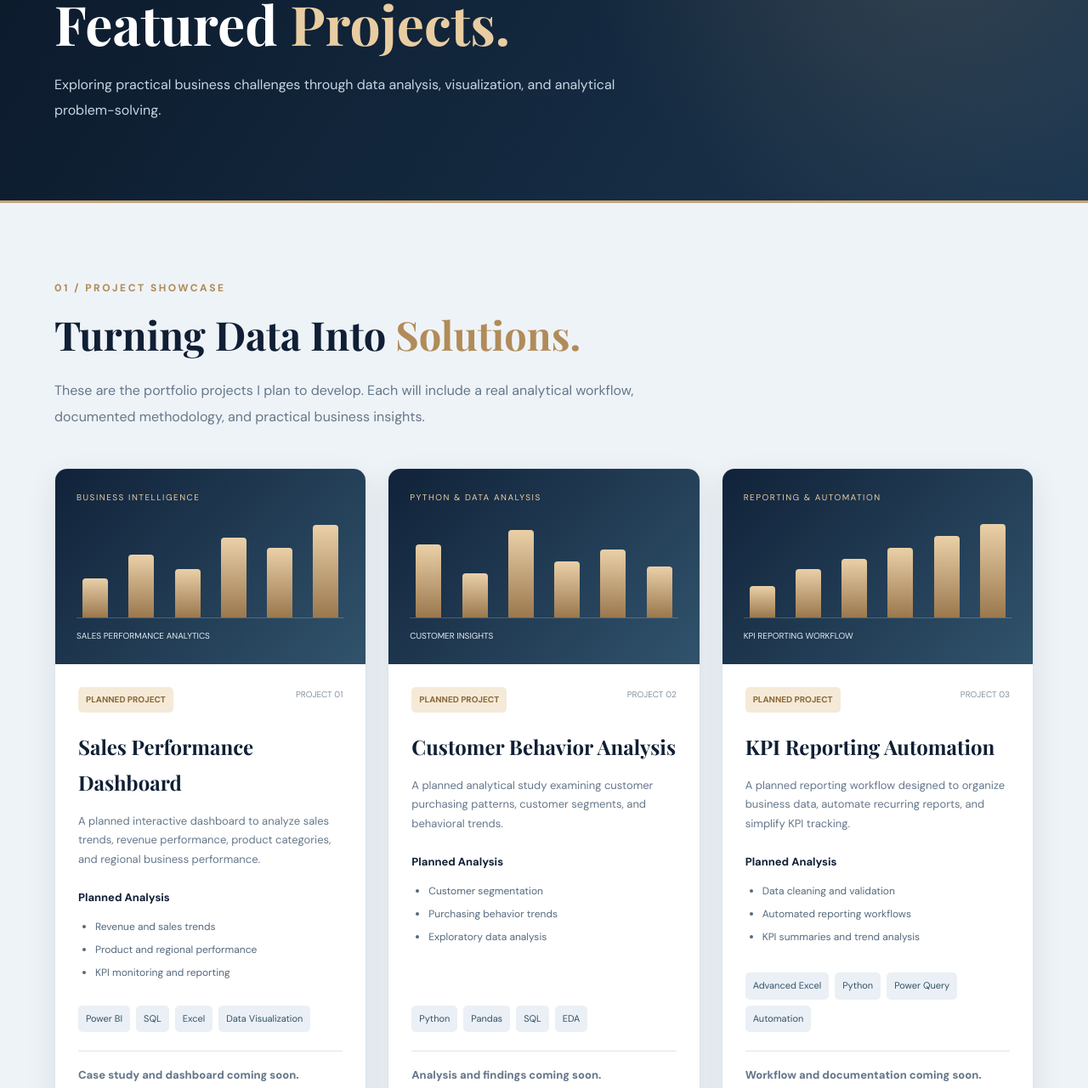
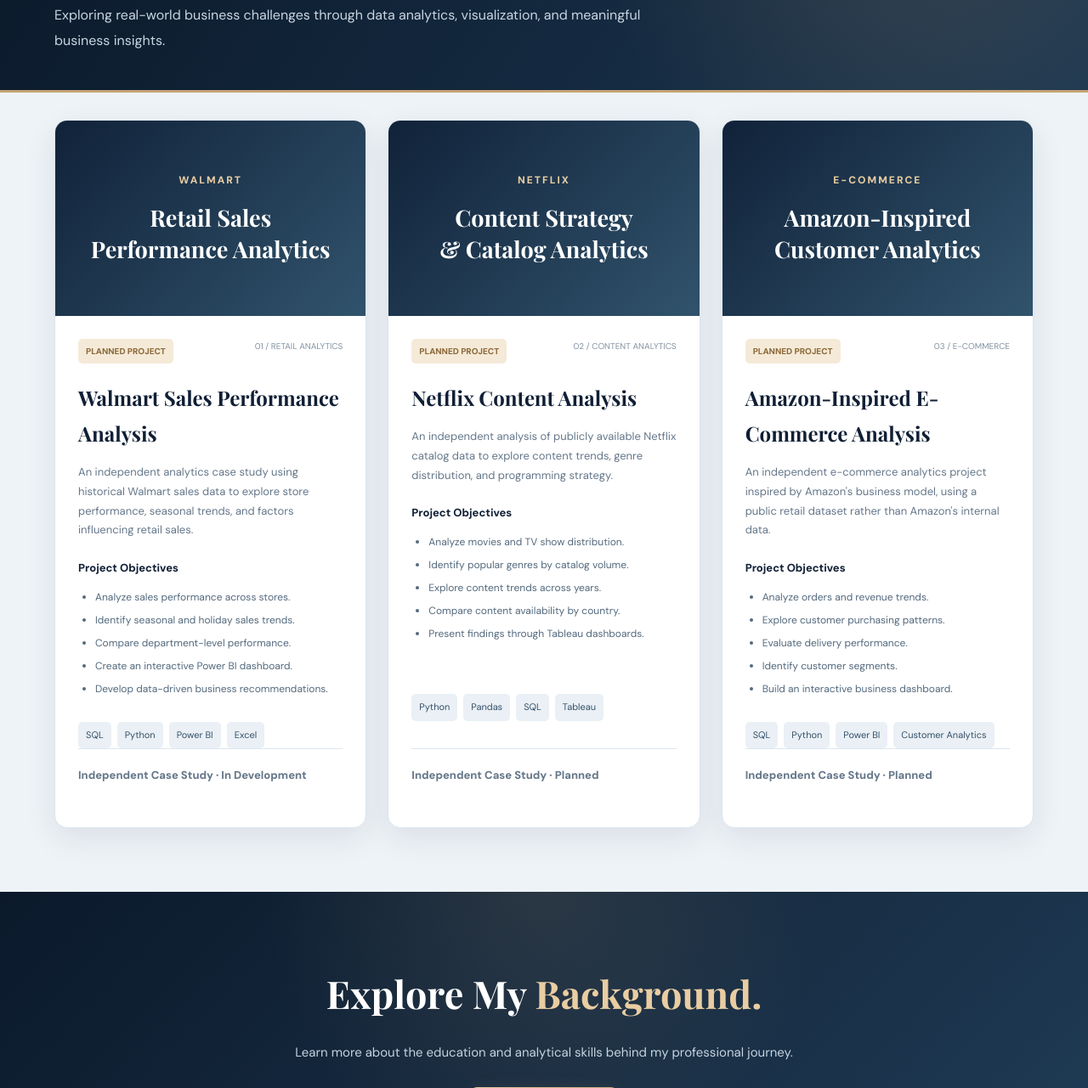
Before and after one commit to haripriya-portfolio/business-data-analyst-portfolio, a plain HTML site: page projects.html in a window 1280 px wide. Shown: the part 220-1501 px from the top of the page at 85% size. Drawn offline with nearby package versions, Linux system fonts and the light colour scheme.

Commit message:
Update projects with single heading and company case studies

```diff
--- a/projects.html
+++ b/projects.html
@@ -4,18 +4,84 @@
 
 <head>
   <meta charset="UTF-8">
-  <meta name="viewport"
-        content="width=device-width, initial-scale=1.0">
+  <meta name="viewport" content="width=device-width, initial-scale=1.0">
 
   <meta name="description"
-        content="Data Analytics and Business Intelligence Projects by Hari Priya Potu">
+        content="Data analytics and business intelligence portfolio projects by Hari Priya Potu.">
 
-  <title>Projects | Hari Priya Potu</title>
+  <title>Featured Projects | Hari Priya Potu</title>
 
   <link rel="stylesheet" href="style.css">
+
+  <style>
+    /* PROJECTS PAGE ONLY */
+
+    .projects-page .page-banner {
+      padding: 48px 0 42px;
+    }
+
+    .projects-page .page-banner h1 {
+      margin-bottom: 14px;
+    }
+
+    .projects-page .projects-section {
+      padding: 32px 0 75px;
+    }
+
+    .projects-page .projects-grid {
+      margin-top: 0;
+    }
+
+    .projects-page .project-card {
+      height: 100%;
+    }
+
+    .projects-page .project-visual {
+      display: flex;
+      align-items: center;
+      justify-content: center;
+      text-align: center;
+    }
+
+    .projects-page .project-company {
+      color: #e9cda2;
+      font-size: 12px;
+      font-weight: 800;
+      letter-spacing: 2px;
+      text-transform: uppercase;
+      margin-bottom: 15px;
+    }
+
+    .projects-page .project-visual-title {
+      color: #ffffff;
+      font-family: 'Playfair Display', Georgia, serif;
+      font-size: 27px;
+      line-height: 1.35;
+    }
+
+    .projects-page .project-body {
+      display: flex;
+      flex-direction: column;
+    }
+
+    .projects-page .project-coming-soon {
+      margin-top: auto;
+      padding-top: 20px;
+    }
+
+    @media (max-width: 600px) {
+      .projects-page .page-banner {
+        padding: 38px 0 32px;
+      }
+
+      .projects-page .projects-section {
+        padding: 24px 0 55px;
+      }
+    }
+  </style>
 </head>
 
-<body>
+<body class="projects-page">
 
   <!-- NAVIGATION -->
   <header class="header">
@@ -38,9 +104,7 @@
         <a href="experience.html">Experience</a>
         <a href="projects.html" class="active">Projects</a>
         <a href="education.html">Education</a>
-        <a href="contact.html" class="nav-contact">
-          Contact
-        </a>
+        <a href="contact.html" class="nav-contact">Contact</a>
       </div>
 
     </nav>
@@ -48,71 +112,40 @@
 
   <main>
 
-    <!-- PAGE BANNER -->
+    <!-- ONE MAIN HEADING -->
     <section class="page-banner">
       <div class="container">
-
-        <p class="section-label">
-          ANALYTICS PORTFOLIO
-        </p>
 
         <h1>
           Featured <span>Projects.</span>
         </h1>
 
         <p>
-          Exploring practical business challenges
-          through data analysis, visualization,
-          and analytical problem-solving.
+          Exploring real-world business challenges through
+          data analytics, visualization, and meaningful
+          business insights.
         </p>
 
       </div>
     </section>
 
-    <!-- PROJECTS SECTION -->
+    <!-- PROJECT CARDS -->
     <section class="section projects-section">
       <div class="container">
 
-        <p class="section-label">
-          01 / PROJECT SHOWCASE
-        </p>
-
-        <h2 class="section-title">
-          Turning Data Into <span>Solutions.</span>
-        </h2>
-
-        <p class="section-subtitle">
-          These are the portfolio projects I plan
-          to develop. Each will include a real
-          analytical workflow, documented methodology,
-          and practical business insights.
-        </p>
-
         <div class="projects-grid">
 
-          <!-- PROJECT 1 -->
+          <!-- PROJECT 1: WALMART -->
           <article class="project-card">
 
             <div class="project-visual">
-              <div class="project-visual-content">
+              <div>
+                <p class="project-company">Walmart</p>
 
-                <span class="project-visual-label">
-                  BUSINESS INTELLIGENCE
-                </span>
-
-                <div class="project-chart-bars">
-                  <span style="height: 40%"></span>
-                  <span style="height: 65%"></span>
-                  <span style="height: 50%"></span>
-                  <span style="height: 82%"></span>
-                  <span style="height: 72%"></span>
-                  <span style="height: 95%"></span>
-                </div>
-
-                <span class="project-visual-footer">
-                  SALES PERFORMANCE ANALYTICS
-                </span>
-
+                <h3 class="project-visual-title">
+                  Retail Sales<br>
+                  Performance Analytics
+                </h3>
               </div>
             </div>
 
@@ -122,65 +155,58 @@
                 <span class="project-status">
                   PLANNED PROJECT
                 </span>
+
                 <span class="project-index">
-                  PROJECT 01
+                  01 / RETAIL ANALYTICS
                 </span>
               </div>
 
-              <h3>Sales Performance Dashboard</h3>
+              <h3>
+                Walmart Sales Performance Analysis
+              </h3>
 
               <p>
-                A planned interactive dashboard
-                to analyze sales trends, revenue
-                performance, product categories,
-                and regional business performance.
+                An independent analytics case study using
+                historical Walmart sales data to explore
+                store performance, seasonal trends, and
+                factors influencing retail sales.
               </p>
 
-              <h4>Planned Analysis</h4>
+              <h4>Project Objectives</h4>
 
               <ul class="project-points">
-                <li>Revenue and sales trends</li>
-                <li>Product and regional performance</li>
-                <li>KPI monitoring and reporting</li>
+                <li>Analyze sales performance across stores.</li>
+                <li>Identify seasonal and holiday sales trends.</li>
+                <li>Compare department-level performance.</li>
+                <li>Create an interactive Power BI dashboard.</li>
+                <li>Develop data-driven business recommendations.</li>
               </ul>
 
               <div class="project-tags">
+                <span>SQL</span>
+                <span>Python</span>
                 <span>Power BI</span>
-                <span>SQL</span>
                 <span>Excel</span>
-                <span>Data Visualization</span>
               </div>
 
               <p class="project-coming-soon">
-                Case study and dashboard coming soon.
+                Independent Case Study · In Development
               </p>
 
             </div>
           </article>
 
-          <!-- PROJECT 2 -->
+          <!-- PROJECT 2: NETFLIX -->
           <article class="project-card">
 
             <div class="project-visual">
-              <div class="project-visual-content">
+              <div>
+                <p class="project-company">Netflix</p>
 
-                <span class="project-visual-label">
-                  PYTHON & DATA ANALYSIS
-                </span>
-
-                <div class="project-chart-bars">
-                  <span style="height: 75%"></span>
-                  <span style="height: 45%"></span>
-                  <span style="height: 90%"></span>
-                  <span style="height: 58%"></span>
-                  <span style="height: 70%"></span>
-                  <span style="height: 52%"></span>
-                </div>
-
-                <span class="project-visual-footer">
-                  CUSTOMER INSIGHTS
-                </span>
-
+                <h3 class="project-visual-title">
+                  Content Strategy<br>
+                  & Catalog Analytics
+                </h3>
               </div>
             </div>
 
@@ -190,65 +216,58 @@
                 <span class="project-status">
                   PLANNED PROJECT
                 </span>
+
                 <span class="project-index">
-                  PROJECT 02
+                  02 / CONTENT ANALYTICS
                 </span>
               </div>
 
-              <h3>Customer Behavior Analysis</h3>
+              <h3>
+                Netflix Content Analysis
+              </h3>
 
               <p>
-                A planned analytical study
-                examining customer purchasing
-                patterns, customer segments,
-                and behavioral trends.
+                An independent analysis of publicly
+                available Netflix catalog data to
+                explore content trends, genre
+                distribution, and programming strategy.
               </p>
 
-              <h4>Planned Analysis</h4>
+              <h4>Project Objectives</h4>
 
               <ul class="project-points">
-                <li>Customer segmentation</li>
-                <li>Purchasing behavior trends</li>
-                <li>Exploratory data analysis</li>
+                <li>Analyze movies and TV show distribution.</li>
+                <li>Identify popular genres by catalog volume.</li>
+                <li>Explore content trends across years.</li>
+                <li>Compare content availability by country.</li>
+                <li>Present findings through Tableau dashboards.</li>
               </ul>
 
               <div class="project-tags">
                 <span>Python</span>
                 <span>Pandas</span>
                 <span>SQL</span>
-                <span>EDA</span>
+                <span>Tableau</span>
               </div>
 
               <p class="project-coming-soon">
-                Analysis and findings coming soon.
+                Independent Case Study · Planned
               </p>
 
             </div>
           </article>
 
-          <!-- PROJECT 3 -->
+          <!-- PROJECT 3: AMAZON -->
           <article class="project-card">
 
             <div class="project-visual">
-              <div class="project-visual-content">
+              <div>
+                <p class="project-company">E-Commerce</p>
 
-                <span class="project-visual-label">
-                  REPORTING & AUTOMATION
-                </span>
-
-                <div class="project-chart-bars">
-                  <span style="height: 32%"></span>
-                  <span style="height: 50%"></span>
-                  <span style="height: 60%"></span>
-                  <span style="height: 72%"></span>
-                  <span style="height: 84%"></span>
-                  <span style="height: 96%"></span>
-                </div>
-
-                <span class="project-visual-footer">
-                  KPI REPORTING WORKFLOW
-                </span>
-
+                <h3 class="project-visual-title">
+                  Amazon-Inspired<br>
+                  Customer Analytics
+                </h3>
               </div>
             </div>
 
@@ -258,119 +277,67 @@
                 <span class="project-status">
                   PLANNED PROJECT
                 </span>
+
                 <span class="project-index">
-                  PROJECT 03
+                  03 / E-COMMERCE
                 </span>
               </div>
 
-              <h3>KPI Reporting Automation</h3>
+              <h3>
+                Amazon-Inspired E-Commerce Analysis
+              </h3>
 
               <p>
-                A planned reporting workflow
-                designed to organize business
-                data, automate recurring reports,
-                and simplify KPI tracking.
+                An independent e-commerce analytics
+                project inspired by Amazon's business
+                model, using a public retail dataset
+                rather than Amazon's internal data.
               </p>
 
-              <h4>Planned Analysis</h4>
+              <h4>Project Objectives</h4>
 
               <ul class="project-points">
-                <li>Data cleaning and validation</li>
-                <li>Automated reporting workflows</li>
-                <li>KPI summaries and trend analysis</li>
+                <li>Analyze orders and revenue trends.</li>
+                <li>Explore customer purchasing patterns.</li>
+                <li>Evaluate delivery performance.</li>
+                <li>Identify customer segments.</li>
+                <li>Build an interactive business dashboard.</li>
               </ul>
 
               <div class="project-tags">
-                <span>Advanced Excel</span>
+                <span>SQL</span>
                 <span>Python</span>
-                <span>Power Query</span>
-                <span>Automation</span>
+                <span>Power BI</span>
+                <span>Customer Analytics</span>
               </div>
 
               <p class="project-coming-soon">
-                Workflow and documentation coming soon.
+                Independent Case Study · Planned
               </p>
 
             </div>
           </article>
 
         </div>
+
       </div>
     </section>
 
-    <!-- PROJECT DEVELOPMENT PROCESS -->
-    <section class="section workflow-section">
-      <div class="container">
-
-        <p class="section-label">
-          02 / PROJECT METHODOLOGY
-        </p>
-
-        <h2 class="section-title">
-          My Analytical <span>Approach.</span>
-        </h2>
-
-        <div class="workflow-grid">
-
-          <div class="workflow-card">
-            <span>01</span>
-            <h3>Define</h3>
-            <p>
-              Identify the business question
-              and establish measurable objectives.
-            </p>
-          </div>
-
-          <div class="workflow-card">
-            <span>02</span>
-            <h3>Prepare</h3>
-            <p>
-              Collect, clean, validate,
-              and organize relevant datasets.
-            </p>
-          </div>
-
-          <div class="workflow-card">
-            <span>03</span>
-            <h3>Analyze</h3>
-            <p>
-              Explore patterns, calculate metrics,
-              and create meaningful visualizations.
-            </p>
-          </div>
-
-          <div class="workflow-card">
-            <span>04</span>
-            <h3>Present</h3>
-            <p>
-              Communicate findings, limitations,
-              and actionable recommendations.
-            </p>
-          </div>
-
-        </div>
-      </div>
-    </section>
-
-    <!-- GITHUB SECTION -->
+    <!-- NEXT PAGE -->
     <section class="page-cta">
       <div class="container">
 
         <h2>
-          Follow My <span>Project Journey.</span>
+          Explore My <span>Background.</span>
         </h2>
 
         <p>
-          As projects are completed, I'll publish
-          their code, documentation, and analysis
-          on GitHub.
+          Learn more about the education and analytical
+          skills behind my professional journey.
         </p>
 
-        <a href="https://github.com/haripriyapotu"
-           class="btn btn-gold"
-           target="_blank"
-           rel="noopener noreferrer">
-          Visit My GitHub
+        <a href="education.html" class="btn btn-gold">
+          View My Education
         </a>
 
       </div>
```
